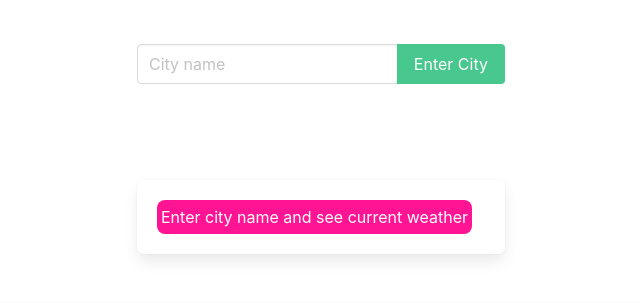
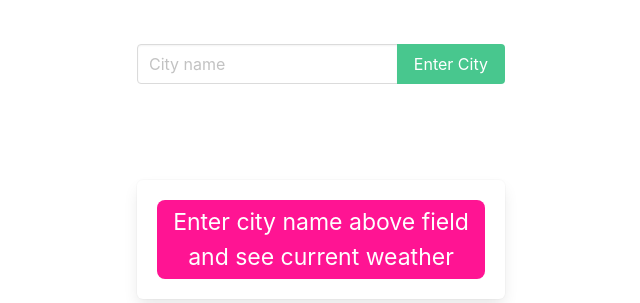
Before and after one commit to mostafijur-rahman299/weather-app, a Django app: page / in a window 1280 px wide. Shown: the part 136-439 px from the top of the page, without its empty margins (319-959 px from the left). Run offline with Django 3.2, Linux system fonts and the light colour scheme; data that the repository does not hold is empty; some libraries are stand-ins or nearby versions.

Commit message:
Update weather.html

```diff
--- a/weather_app/templates/weather_app/weather.html
+++ b/weather_app/templates/weather_app/weather.html
@@ -63,7 +63,7 @@
                                 </div>
                             </div>
                             {% else %}
-                              <span style='border-radius: 8px;color:white;font-size:16px; background:#FF1493;padding:5px 4px;'>Enter city name and see current weather</span>
+                              <span style='border-radius: 8px;color:white;font-size:23px; background:#FF1493;padding:5px 4px;text-align:center;'>Enter city name above field and see current weather</span>
                             {% endif %}
                         </article>
                     </div>
```
